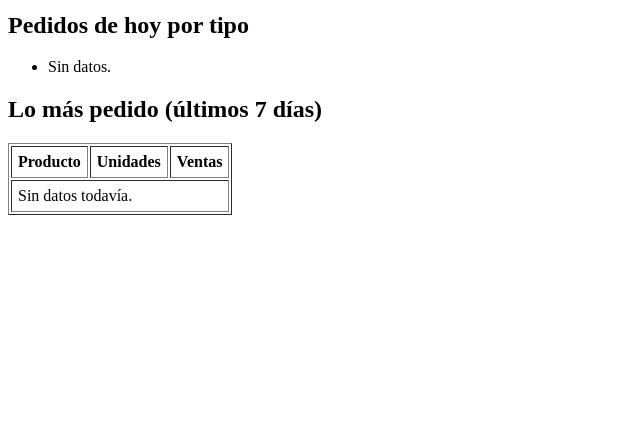
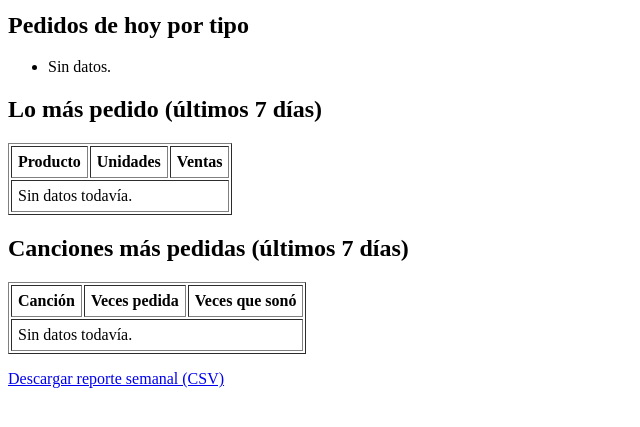
Before and after one commit to juancho2610/san-simonpub, a Django app: page /administracion/estadisticas/ in a window 1280 px wide. Shown: the part 308-735 px from the top of the page, without its empty margins (0-640 px from the left). Run offline with Django 5.2, Linux system fonts and the light colour scheme; the visitor is signed in with stand-in values (Sample User, id 1); data that the repository does not hold is empty.

Commit message:
Canciones mas pedidas y reporte semanal en CSV

```diff
--- a/pedidos/templates/pedidos/estadisticas.html
+++ b/pedidos/templates/pedidos/estadisticas.html
@@ -47,5 +47,21 @@
       <tr><td colspan="3">Sin datos todavía.</td></tr>
     {% endfor %}
   </table>
+  <h2>Canciones más pedidas (últimos 7 días)</h2>
+  <table border="1" cellpadding="6">
+    <tr><th>Canción</th><th>Veces pedida</th><th>Veces que sonó</th></tr>
+    {% for c in top_canciones %}
+      <tr>
+        <td>{{ c.cancion__titulo }} — {{ c.cancion__artista }}</td>
+        <td>{{ c.veces }}</td>
+        <td>{{ c.sonadas }}</td>
+      </tr>
+    {% empty %}
+      <tr><td colspan="3">Sin datos todavía.</td></tr>
+    {% endfor %}
+  </table>
+
+  <p><a href="{% url 'reporte_semanal' %}">Descargar reporte semanal (CSV)</a></p>
+
 </body>
 </html>
--- a/pedidos/urls.py
+++ b/pedidos/urls.py
@@ -15,4 +15,5 @@ urlpatterns = [
     path('personal/pedidos/', views.tablero, name='tablero_pedidos'),
     path('personal/pedidos/<int:pk>/estado/', views.cambiar_estado, name='cambiar_estado'),
     path('administracion/estadisticas/', views.estadisticas, name='estadisticas'),
+    path('administracion/reporte-semanal.csv', views.reporte_semanal_csv, name='reporte_semanal'),
 ]
--- a/pedidos/views.py
+++ b/pedidos/views.py
@@ -1,14 +1,18 @@
 #Clase para la vista del sistema de pedidos nivel de cliente
+import csv
+
 from django.contrib import messages
 from django.shortcuts import get_object_or_404, redirect, render
 from django.views.decorators.http import require_POST
 from django.contrib.auth.decorators import login_required
 from django.db import transaction
-from django.db.models import Count, DecimalField, ExpressionWrapper, F, Sum
+from django.db.models import Count, DecimalField, ExpressionWrapper, F, Sum, Q
 from django.utils import timezone
+from django.http import HttpResponse
 
 from datetime import datetime, time, timedelta
 
+from musica.models import SolicitudMusical
 from usuarios.models import Rol
 from usuarios.views import rol_requerido
 from menu.models import Producto
@@ -187,5 +191,64 @@ def estadisticas(request):
         'por_estado': por_estado,
         'por_tipo': por_tipo,
         'top_productos': top_productos,
+	'top_canciones': _top_canciones(inicio_semana, fin_hoy),
     }
     return render(request, 'pedidos/estadisticas.html', contexto)
+
+
+def _rango_semana():
+    hoy = timezone.localdate()
+    inicio_hoy = timezone.make_aware(datetime.combine(hoy, time.min))
+    return inicio_hoy - timedelta(days=6), inicio_hoy + timedelta(days=1)
+
+
+def _top_productos(inicio, fin, limite=10):
+    valor = ExpressionWrapper(
+        F('precio_unitario') * F('cantidad'),
+        output_field=DecimalField(max_digits=14, decimal_places=2))
+    return (
+        DetallePedido.objects
+        .filter(pedido__creado__gte=inicio, pedido__creado__lt=fin)
+        .exclude(pedido__estado=Pedido.Estado.CANCELADO)
+        .values('nombre_producto')
+        .annotate(unidades=Sum('cantidad'), ventas=Sum(valor))
+        .order_by('-unidades', 'nombre_producto')[:limite]
+    )
+
+
+def _top_canciones(inicio, fin, limite=10):
+    S = SolicitudMusical
+    return (
+        S.objects
+        .filter(creada__gte=inicio, creada__lt=fin)
+        .exclude(estado=S.Estado.CANCELADA)
+        .values('cancion_id', 'cancion__titulo', 'cancion__artista')
+        .annotate(veces=Count('id'),
+                  sonadas=Count('id', filter=Q(estado=S.Estado.REPRODUCIDA)))
+        .order_by('-veces', 'cancion__titulo')[:limite]
+    )
+
+
+def _csv_seguro(valor):
+    texto = str(valor)
+    return "'" + texto if texto[:1] in ('=', '+', '-', '@', '\t', '\r') else texto
+
+
+@rol_requerido(Rol.ADMIN)
+def reporte_semanal_csv(request):
+    inicio, fin = _rango_semana()
+    respuesta = HttpResponse(content_type='text/csv; charset=utf-8')
+    respuesta['Content-Disposition'] = (
+        f'attachment; filename="reporte_semanal_{timezone.localdate()}.csv"')
+    respuesta.write('\ufeff')  # para que Excel muestre bien las tildes
+    escritor = csv.writer(respuesta)
+    escritor.writerow(['Periodo', f'{inicio.date()} a {(fin - timedelta(days=1)).date()}'])
+    escritor.writerow([])
+    escritor.writerow(['Tipo', 'Nombre', 'Unidades o veces pedidas', 'Ventas COP o veces sonadas'])
+    for p in _top_productos(inicio, fin, limite=50):
+        escritor.writerow(['Producto', _csv_seguro(p['nombre_producto']),
+                           p['unidades'], p['ventas']])
+    for c in _top_canciones(inicio, fin, limite=50):
+        nombre = f"{c['cancion__titulo']} — {c['cancion__artista']}"
+        escritor.writerow(['Canción', _csv_seguro(nombre), c['veces'], c['sonadas']])
+    return respuesta
```
